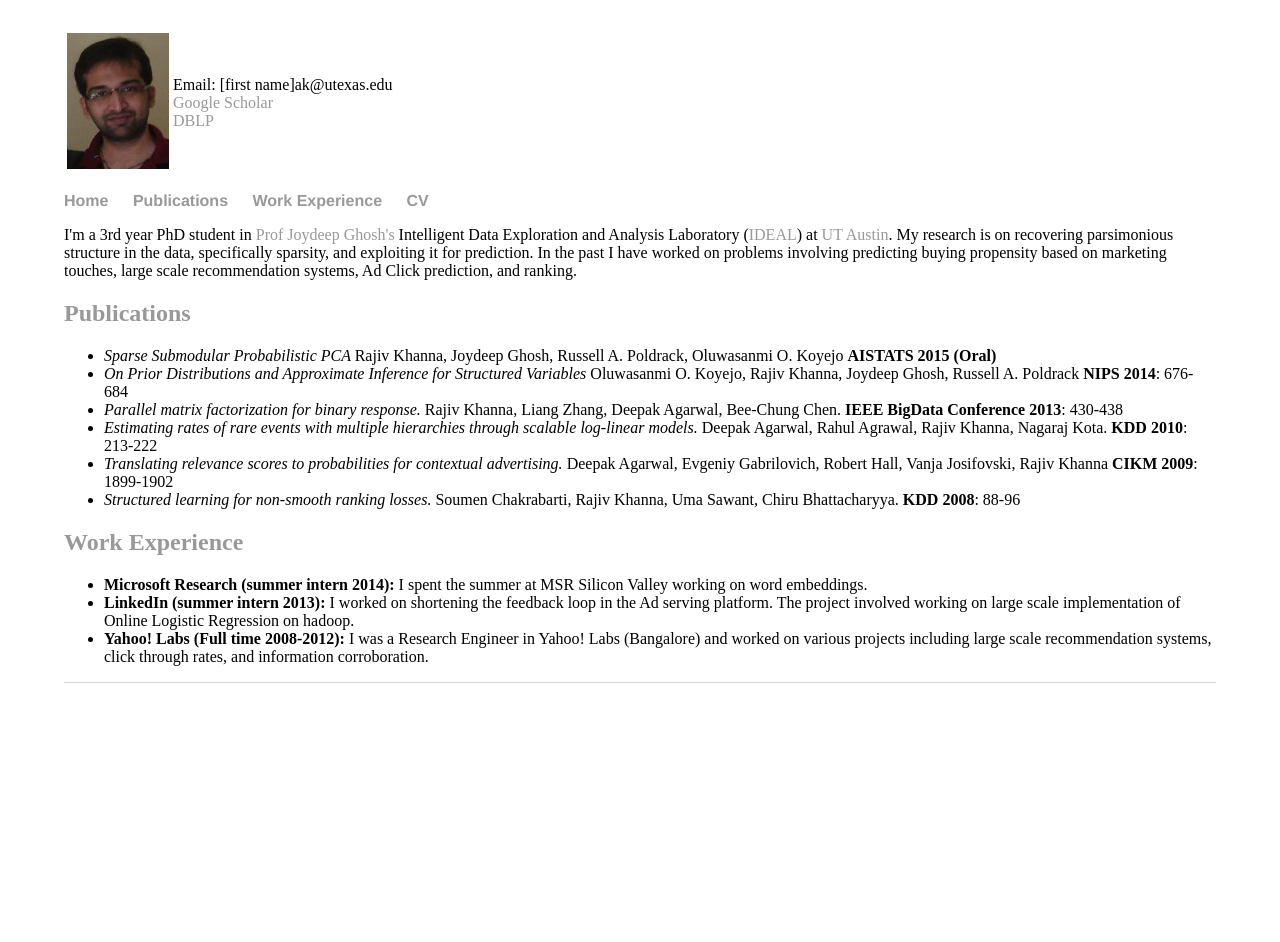
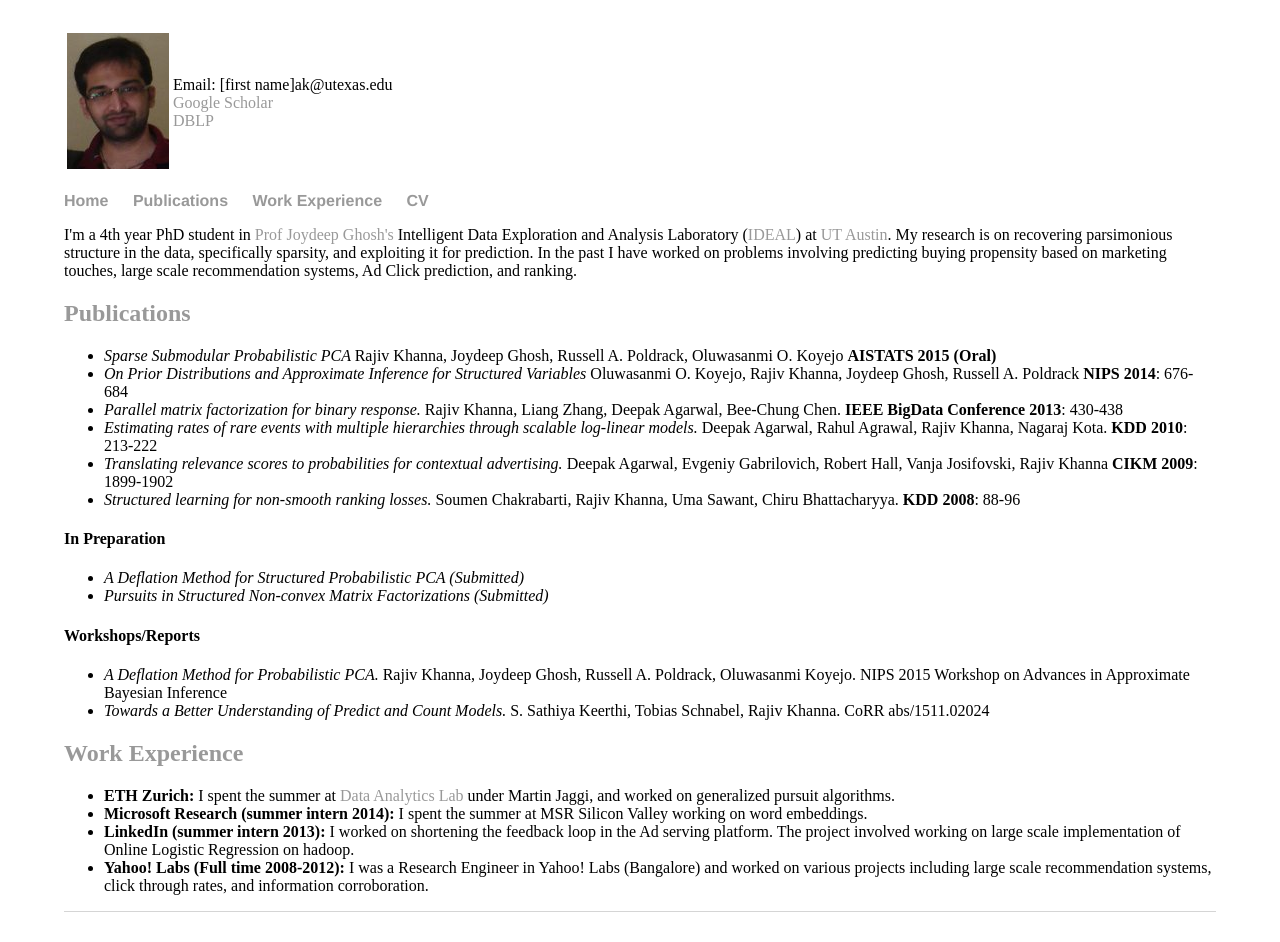
Before and after one commit to rjvak7/rjvak7.github.io, a Jekyll site: the page built from index.html, in a window 1280 px wide. Built offline with Jekyll 4.4.1, drawn with Linux system fonts in a browser that asks for light colours; before the commit the page ends 900 px from its top, so only the background shows below that.

Commit message:
4th year

```diff
--- a/index.html
+++ b/index.html
@@ -3,7 +3,7 @@ layout: default
 title: Rajiv Khanna
 ---
 <div >
-	I'm a 3rd year PhD student in <a href="http://www.ideal.ece.utexas.edu/ghosh">Prof Joydeep Ghosh's</a> Intelligent Data Exploration and Analysis Laboratory (<a href="http://www.ideal.ece.utexas.edu">IDEAL</a>) at <a href="http://www.utexas.edu/">UT Austin</a>. My research is on recovering parsimonious structure in the data, specifically sparsity, and exploiting it for prediction.
+	I'm a 4th year PhD student in <a href="http://www.ideal.ece.utexas.edu/ghosh">Prof Joydeep Ghosh's</a> Intelligent Data Exploration and Analysis Laboratory (<a href="http://www.ideal.ece.utexas.edu">IDEAL</a>) at <a href="http://www.utexas.edu/">UT Austin</a>. My research is on recovering parsimonious structure in the data, specifically sparsity, and exploiting it for prediction.
 	In the past I have worked on problems involving predicting buying propensity based on marketing touches, large scale recommendation systems, Ad Click prediction, and ranking.
 <h2> <a name="Pubs"> Publications </a> </h2>
 <ul>
@@ -14,8 +14,21 @@ title: Rajiv Khanna
 <li> <i> Translating relevance scores to probabilities for contextual advertising. </i> Deepak Agarwal, Evgeniy Gabrilovich, Robert Hall, Vanja Josifovski, Rajiv Khanna <b>CIKM 2009</b>: 1899-1902
 <li> <i> Structured learning for non-smooth ranking losses. </i> Soumen Chakrabarti, Rajiv Khanna, Uma Sawant, Chiru Bhattacharyya. <b>KDD 2008</b>: 88-96
 </ul>
+<h4> In Preparation </h4>
+<ul>
+<li> <i> A Deflation Method for Structured Probabilistic PCA (Submitted) </i>
+<li> <i> Pursuits in Structured Non-convex Matrix Factorizations (Submitted) </i>
+</ul>
+
+<h4>Workshops/Reports</h4>
+<ul>
+<li> <i> A Deflation Method for Probabilistic PCA.  </i> Rajiv Khanna, Joydeep Ghosh, Russell A. Poldrack, Oluwasanmi Koyejo. NIPS 2015 Workshop on Advances in Approximate Bayesian Inference
+<li> <i> Towards a Better Understanding of Predict and Count Models.</i> S. Sathiya Keerthi, Tobias Schnabel, Rajiv Khanna.  CoRR abs/1511.02024 </li>
+</ul>
+
 <h2 > <a name="Workex"> Work Experience  </a></h2>
 <ul>
+<li> <b> ETH Zurich:</b> I spent the summer at <a href="http://www.da.inf.ethz.ch"> Data Analytics Lab</a> under Martin Jaggi, and worked on generalized pursuit algorithms.</li>
 <li> <b>Microsoft Research (summer intern 2014):</b> I spent the summer at MSR Silicon Valley working on word embeddings.
 <li>  <b> LinkedIn (summer intern 2013): </b> I worked on shortening the feedback loop in the Ad serving platform. The project involved working on large scale implementation of Online Logistic Regression on hadoop.
 <li> <b> Yahoo! Labs (Full time 2008-2012): </b> I was a Research Engineer in Yahoo! Labs (Bangalore) and worked on various projects including large scale recommendation systems, click through rates, and information corroboration.
```
Also changed, not shown: 1 other file.
